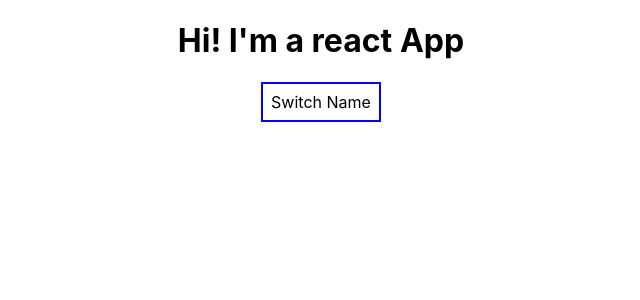
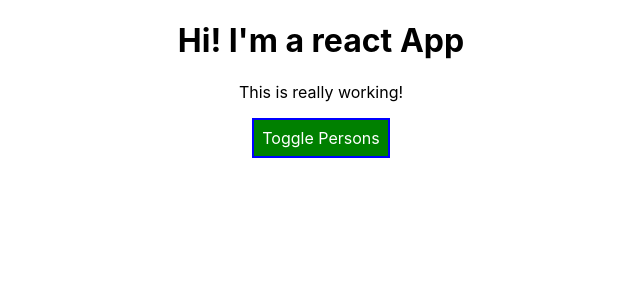
Before and after one commit to GMadorell/react-the-complete-guide-course, a React (Create React App) app in the folder on_course/: page / in a window 1280 px wide. Shown: the top 300 px of the page, without its empty margins (319-959 px from the left). Built offline with nearby package versions, Linux system fonts and the light colour scheme.

Commit message:
Dynamically assign classes and styles

```diff
--- a/on_course/src/App.css
+++ b/on_course/src/App.css
@@ -1,3 +1,11 @@
 .App {
   text-align: center;
 }
+
+.red {
+  color: red;
+}
+
+.bold {
+  font-weight: bold;
+}
--- a/on_course/src/App.js
+++ b/on_course/src/App.js
@@ -14,6 +14,11 @@
         id: "id2",
         name: "Manu",
         age: 29
+      },
+      {
+        id: "id3",
+        name: "Stephanie",
+        age: 26
       }
     ],
     showPersons: false
@@ -47,7 +52,8 @@
 
   render() {
     const style = {
-      backgroundColor: "white",
+      backgroundColor: "green",
+      color: "white",
       font: "inherit",
       border: "2px solid blue",
       padding: "8px",
@@ -72,13 +78,23 @@
           })}
         </div>
       );
+      style.backgroundColor = "red";
+    }
+
+    const classes = [];
+    if (this.state.persons.length <= 2) {
+      classes.push("red");
+    }
+    if (this.state.persons.length <= 1) {
+      classes.push("bold");
     }
 
     return (
       <div className="App">
         <h1>Hi! I'm a react App</h1>
+        <p className={classes.join(" ")}>This is really working!</p>
         <button style={style} onClick={this.togglePersonsHandler}>
-          Switch Name
+          Toggle Persons
         </button>
         {persons}
       </div>
```
